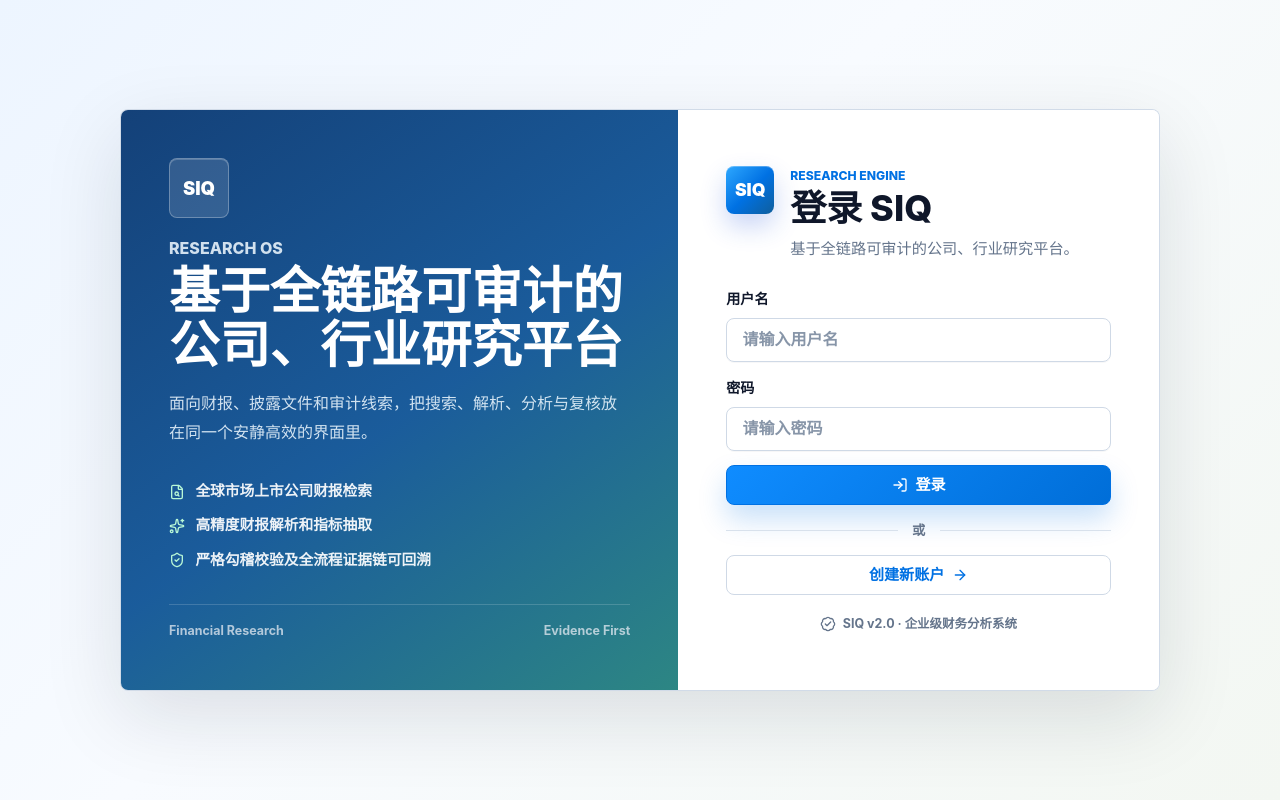
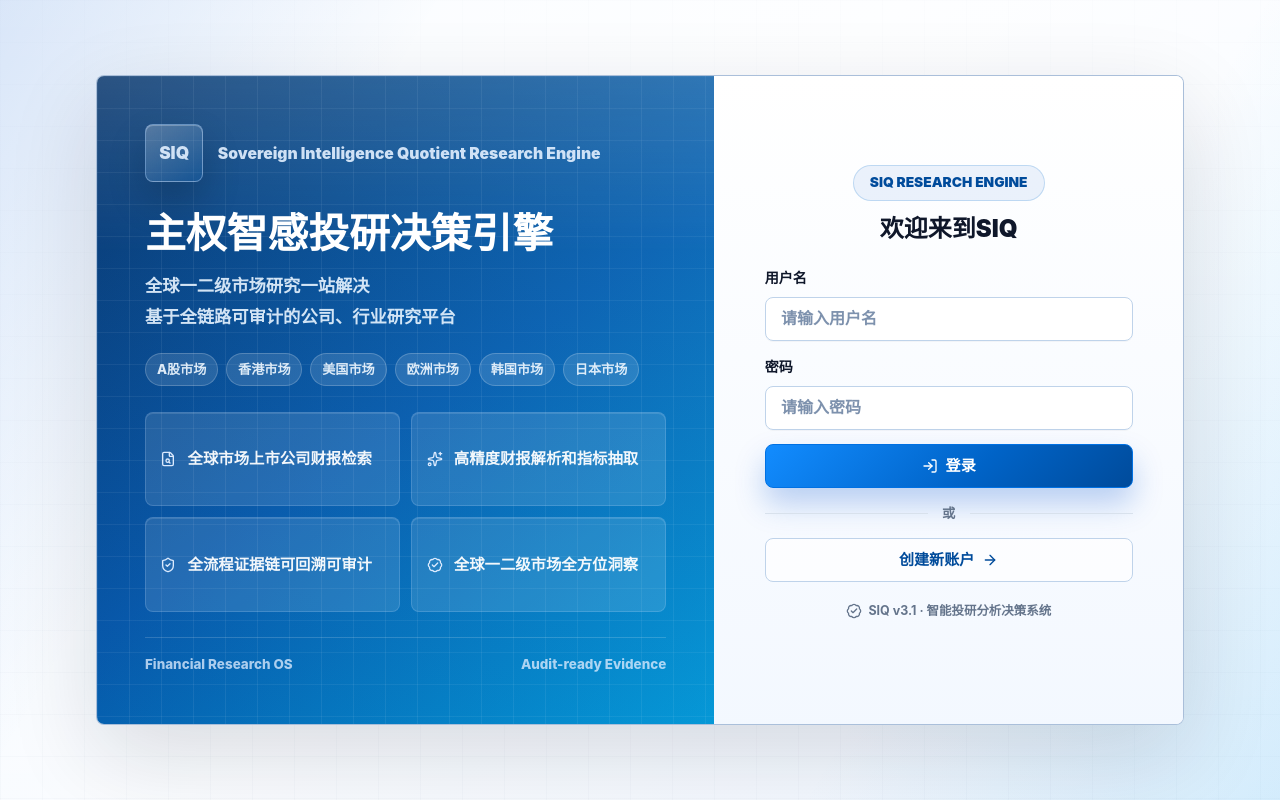
Before and after one commit to maoyadongsh/siq-research-engine, a React (Vite) app in the folder apps/web/: page /login in a window 1280 px wide. Built offline with nearby package versions, Linux system fonts and the light colour scheme.

Commit message:
feat(web): refresh auth responsive screens

```diff
--- a/apps/web/src/pages/Login.tsx
+++ b/apps/web/src/pages/Login.tsx
@@ -2,17 +2,40 @@ import React, { useState } from 'react'
 import { ArrowRight, BadgeCheck, FileSearch, Loader2, LogIn, ShieldCheck, Sparkles } from 'lucide-react'
 import { useNavigate } from 'react-router-dom'
 import { useAuth } from '../hooks/useAuth'
+
+const loginHighlights = [
+  {
+    icon: FileSearch,
+    label: '全球市场上市公司财报检索',
+  },
+  {
+    icon: Sparkles,
+    label: '高精度财报解析和指标抽取',
+  },
+  {
+    icon: ShieldCheck,
+    label: '全流程证据链可回溯可审计',
+  },
+  {
+    icon: BadgeCheck,
+    label: '全球一二级市场全方位洞察',
+  },
+]
 
 interface LoginFormData {
   username: string
   password: string
 }
 
+const demoLoginDefaultsEnabled = import.meta.env.VITE_SIQ_DEMO_LOGIN_DEFAULTS === '1'
+
+const defaultLoginFormData: LoginFormData = {
+  username: import.meta.env.VITE_SIQ_LOGIN_DEFAULT_USERNAME || (demoLoginDefaultsEnabled ? 'admin' : ''),
+  password: import.meta.env.VITE_SIQ_LOGIN_DEFAULT_PASSWORD || (demoLoginDefaultsEnabled ? 'Admin@123456' : ''),
+}
+
 export function LoginPage() {
-  const [formData, setFormData] = useState<LoginFormData>({
-    username: '',
-    password: '',
-  })
+  const [formData, setFormData] = useState<LoginFormData>(defaultLoginFormData)
   const [manualEntryEnabled, setManualEntryEnabled] = useState(false)
   const [error, setError] = useState<string>('')
   const [loading, setLoading] = useState(false)
@@ -38,48 +61,54 @@ export function LoginPage() {
   return (
     <main className="auth-shell auth-shell-login">
       <section className="auth-card auth-card-login" aria-labelledby="login-title">
-        <div className="auth-copy" aria-label="SIQ Research Engine">
-          <div>
-            <div className="auth-copy-mark" aria-hidden="true">
-              <span>SIQ</span>
+        <div className="auth-copy" aria-label="SIQ Research Engine 主权智感投研决策引擎">
+          <div className="auth-copy-main">
+            <div className="auth-copy-topline">
+              <div className="auth-copy-mark" aria-hidden="true">
+                <span>SIQ</span>
+              </div>
+              <span>Sovereign Intelligence Quotient Research Engine</span>
             </div>
-            <p className="auth-copy-kicker">Research OS</p>
-            <h2>基于全链路可审计的公司、行业研究平台</h2>
+            <h2>主权智感投研决策引擎</h2>
             <p>
-              面向财报、披露文件和审计线索，把搜索、解析、分析与复核放在同一个安静高效的界面里。
+              全球一二级市场研究一站解决
+              <br />
+              基于全链路可审计的公司、行业研究平台
             </p>
+
+            <div className="auth-market-strip" aria-hidden="true">
+              <span>A股市场</span>
+              <span>香港市场</span>
+              <span>美国市场</span>
+              <span>欧洲市场</span>
+              <span>韩国市场</span>
+              <span>日本市场</span>
+            </div>
           </div>
 
           <div className="auth-copy-list" aria-hidden="true">
-            <div>
-              <FileSearch className="h-4 w-4" />
-              <span>全球市场上市公司财报检索</span>
-            </div>
-            <div>
-              <Sparkles className="h-4 w-4" />
-              <span>高精度财报解析和指标抽取</span>
-            </div>
-            <div>
-              <ShieldCheck className="h-4 w-4" />
-              <span>严格勾稽校验及全流程证据链可回溯</span>
-            </div>
+            {loginHighlights.map((item) => {
+              const Icon = item.icon
+              return (
+                <div key={item.label}>
+                  <Icon className="h-4 w-4" />
+                  <span>{item.label}</span>
+                </div>
+              )
+            })}
           </div>
 
           <div className="auth-copy-foot" aria-hidden="true">
-            <span>Financial Research</span>
-            <span>Evidence First</span>
+            <span>Financial Research OS</span>
+            <span>Audit-ready Evidence</span>
           </div>
         </div>
 
         <div className="auth-form-panel">
-          <div className="auth-brand auth-brand-login">
-            <div className="auth-logo" aria-hidden="true">SIQ</div>
-            <div>
-              <p className="auth-kicker">Research Engine</p>
-              <h1 id="login-title" className="auth-title">登录 SIQ</h1>
-              <p className="auth-description">基于全链路可审计的公司、行业研究平台。</p>
-            </div>
-          </div>
+          <h1 id="login-title" className="sr-only">登录 SIQ Research Engine</h1>
+
+          <div className="auth-form-kicker" aria-hidden="true">SIQ Research Engine</div>
+          <p className="auth-form-welcome">欢迎来到SIQ</p>
 
           <form className="auth-form auth-login-form" onSubmit={handleSubmit} autoComplete="off" data-form-type="other">
             {error && (
@@ -148,7 +177,7 @@ export function LoginPage() {
 
           <p className="auth-assurance">
             <BadgeCheck className="h-4 w-4" aria-hidden="true" />
-            SIQ v2.0 · 企业级财务分析系统
+            SIQ v3.1 · 智能投研分析决策系统
           </p>
         </div>
       </section>
--- a/apps/web/src/pages/Register.tsx
+++ b/apps/web/src/pages/Register.tsx
@@ -74,17 +74,11 @@ export function RegisterPage() {
 
   return (
     <main className="auth-shell">
-      <section className="auth-card" aria-labelledby="register-title">
-        <div className="auth-mobile-poster" aria-hidden="true">
-          <UserPlus className="h-8 w-8 text-white/90" />
-        </div>
-        <div className="auth-brand">
-          <div className="auth-logo" aria-hidden="true">SIQ</div>
-          <div>
-            <p className="auth-kicker">Account Access</p>
-            <h1 id="register-title" className="auth-title">创建账户</h1>
-            <p className="auth-description">提交后由管理员审核开通权限。</p>
-          </div>
+      <section className="auth-card auth-card-register" aria-labelledby="register-title">
+        <div className="auth-register-head">
+          <div className="auth-form-kicker auth-register-kicker" aria-hidden="true">SIQ Research Engine</div>
+          <h1 id="register-title" className="auth-title">创建账户</h1>
+          <p className="auth-description">提交后由管理员审核开通权限</p>
         </div>
 
         {submitted ? (
@@ -107,7 +101,7 @@ export function RegisterPage() {
             )}
 
             <label className="auth-field" htmlFor="username">
-              <span>用户名</span>
+              <span>用户名 <b className="auth-required" aria-hidden="true">*</b></span>
               <input
                 id="username"
                 name="username"
@@ -125,7 +119,7 @@ export function RegisterPage() {
             </label>
 
             <label className="auth-field" htmlFor="email">
-              <span>邮箱</span>
+              <span>邮箱 <b className="auth-required" aria-hidden="true">*</b></span>
               <input
                 id="email"
                 name="email"
@@ -135,7 +129,7 @@ export function RegisterPage() {
                 spellCheck={false}
                 value={formData.email}
                 onChange={(e) => setFormData({ ...formData, email: e.target.value })}
-                placeholder="name@example.com"
+                placeholder="请输入邮箱地址"
               />
             </label>
 
@@ -148,12 +142,12 @@ export function RegisterPage() {
                 autoComplete="name"
                 value={formData.full_name}
                 onChange={(e) => setFormData({ ...formData, full_name: e.target.value })}
-                placeholder="可选"
+                placeholder="请输入真实姓名（可选）"
               />
             </label>
 
             <label className="auth-field" htmlFor="password">
-              <span>密码</span>
+              <span>密码 <b className="auth-required" aria-hidden="true">*</b></span>
               <input
                 id="password"
                 name="password"
@@ -168,7 +162,7 @@ export function RegisterPage() {
             </label>
 
             <label className="auth-field" htmlFor="password2">
-              <span>确认密码</span>
+              <span>确认密码 <b className="auth-required" aria-hidden="true">*</b></span>
               <input
                 id="password2"
                 name="password2"
@@ -183,8 +177,13 @@ export function RegisterPage() {
 
             <button type="submit" disabled={loading} className="auth-primary">
               {loading ? <Loader2 className="h-4 w-4 animate-spin" /> : <UserPlus className="h-4 w-4" />}
-              {loading ? '注册中…' : '提交注册'}
+              {loading ? '注册中…' : '注册'}
             </button>
+
+            <div className="auth-register-divider" aria-hidden="true">
+              <span>已有账户？</span>
+            </div>
+
             <button type="button" onClick={() => navigate('/login')} className="auth-secondary">
               <ArrowLeft className="h-4 w-4" aria-hidden="true" />
               返回登录
@@ -192,7 +191,7 @@ export function RegisterPage() {
           </form>
         )}
 
-        <p className="auth-version">SIQ v2.0 · 企业级财务分析系统</p>
+        <p className="auth-version">SIQ v3.1 · 智能投研分析决策系统</p>
       </section>
     </main>
   )
--- a/apps/web/src/styles/auth.css
+++ b/apps/web/src/styles/auth.css
@@ -1,20 +1,67 @@
 .auth-shell {
+  position: relative;
+  isolation: isolate;
+  overflow-x: hidden;
   min-height: 100dvh;
   display: grid;
   place-items: center;
   padding: max(1rem, env(safe-area-inset-top)) max(1rem, env(safe-area-inset-right)) max(1rem, env(safe-area-inset-bottom)) max(1rem, env(safe-area-inset-left));
   background:
-    linear-gradient(135deg, #edf5ff 0%, #f8fbff 44%, #f3f7f2 100%),
-    linear-gradient(180deg, rgba(255,255,255,.9), rgba(245,247,251,.96));
+    linear-gradient(90deg, rgba(8, 47, 99, .035) 1px, transparent 1px),
+    linear-gradient(180deg, rgba(8, 47, 99, .035) 1px, transparent 1px),
+    linear-gradient(132deg, rgba(232, 244, 255, .98) 0%, rgba(248, 251, 255, .98) 45%, rgba(225, 238, 255, .94) 100%);
+  background-size: 42px 42px, 42px 42px, auto;
+}
+
+.auth-shell::before {
+  content: "";
+  position: absolute;
+  inset: 0;
+  z-index: -1;
+  background:
+    linear-gradient(120deg, rgba(0, 82, 204, .13), transparent 24rem),
+    linear-gradient(300deg, rgba(14, 165, 233, .12), transparent 26rem),
+    linear-gradient(180deg, rgba(255, 255, 255, .76), rgba(255, 255, 255, .44));
 }
 
 .auth-card {
+  position: relative;
+  z-index: 1;
   width: min(100%, 31rem);
-  border: 1px solid rgba(205, 216, 230, .9);
+  border: 1px solid rgba(180, 199, 224, .92);
   border-radius: .5rem;
-  background: rgba(255,255,255,.96);
+  background:
+    linear-gradient(180deg, rgba(255,255,255,.98), rgba(255,255,255,.93));
   padding: clamp(1.25rem, 3vw, 2rem);
-  box-shadow: 0 26px 80px rgba(15, 23, 42, .12);
+  box-shadow:
+    0 30px 90px rgba(15, 23, 42, .14),
+    0 1px 0 rgba(255, 255, 255, .95) inset;
+}
+
+.auth-card-register {
+  width: min(100%, 31.25rem);
+  padding: clamp(1.8rem, 5vw, 2.45rem);
+}
+
+.auth-register-head {
+  min-width: 0;
+  text-align: center;
+}
+
+.auth-register-head .auth-title {
+  margin: 1.25rem 0 0;
+  font-size: clamp(1.15rem, 2.2vw, 1.5rem);
+  line-height: 1.15;
+}
+
+.auth-register-head .auth-description {
+  margin: .7rem auto 0;
+  max-width: 24rem;
+}
+
+.auth-register-kicker {
+  display: flex;
+  margin: 0 auto 2.15rem;
 }
 
 .auth-shell-login {
@@ -22,104 +69,208 @@
 }
 
 .auth-card-login {
-  width: min(100%, 65rem);
+  width: min(100%, 68rem);
   display: grid;
-  grid-template-columns: minmax(0, 1.02fr) minmax(24rem, .88fr);
+  grid-template-columns: minmax(0, 1.08fr) minmax(23rem, .82fr);
   overflow: hidden;
   padding: 0;
+  border-color: rgba(165, 187, 216, .94);
+  background:
+    linear-gradient(90deg, rgba(15, 23, 42, .04), transparent 42%),
+    rgba(255, 255, 255, .98);
 }
 
 .auth-copy {
+  position: relative;
   display: flex;
   min-height: 34rem;
   min-width: 0;
   flex-direction: column;
   justify-content: space-between;
-  gap: 2rem;
+  gap: 1.6rem;
   padding: clamp(2rem, 4vw, 3rem);
   background:
-    linear-gradient(145deg, rgba(10, 57, 115, .96) 0%, rgba(14, 83, 150, .95) 52%, rgba(22, 121, 118, .9) 100%);
+    linear-gradient(90deg, rgba(255,255,255,.065) 1px, transparent 1px),
+    linear-gradient(180deg, rgba(255,255,255,.06) 1px, transparent 1px),
+    linear-gradient(145deg, #062a5f 0%, #0756a8 52%, #0094d3 100%);
+  background-size: 32px 32px, 32px 32px, auto;
   color: white;
+}
+
+.auth-copy::before {
+  content: "";
+  position: absolute;
+  inset: 0;
+  pointer-events: none;
+  background:
+    linear-gradient(180deg, rgba(255, 255, 255, .13), transparent 11rem),
+    linear-gradient(45deg, transparent 0%, rgba(56, 189, 248, .2) 100%);
+}
+
+.auth-copy > * {
+  position: relative;
+  z-index: 1;
+}
+
+.auth-copy-main {
+  min-width: 0;
+}
+
+.auth-copy-topline {
+  display: flex;
+  min-width: 0;
+  align-items: center;
+  gap: .9rem;
+  color: rgba(226, 239, 255, .9);
+  font-size: .98rem;
+  font-weight: 900;
+  line-height: 1.35;
+  text-transform: none;
+}
+
+.auth-copy-topline > span {
+  min-width: 0;
+  overflow-wrap: anywhere;
 }
 
 .auth-copy-mark {
   display: inline-flex;
-  width: 3.75rem;
-  height: 3.75rem;
+  width: 3.65rem;
+  height: 3.65rem;
+  flex: 0 0 auto;
   align-items: center;
   justify-content: center;
-  border: 1px solid rgba(255,255,255,.28);
+  border: 1px solid rgba(191, 219, 254, .42);
   border-radius: .5rem;
-  background: rgba(255,255,255,.13);
-  box-shadow: inset 0 1px 0 rgba(255,255,255,.2);
+  background:
+    linear-gradient(145deg, rgba(255,255,255,.24), rgba(14, 116, 205, .16));
+  box-shadow:
+    0 18px 38px rgba(0, 0, 0, .18),
+    inset 0 1px 0 rgba(255,255,255,.24);
 }
 
 .auth-copy-mark span {
-  font-size: 1.15rem;
+  font-size: 1.08rem;
   font-weight: 900;
   letter-spacing: 0;
 }
 
-.auth-copy-kicker {
-  margin: 1.4rem 0 .55rem;
-  color: rgba(219, 234, 254, .92);
-  font-size: .78rem;
-  font-weight: 850;
-  letter-spacing: 0;
-  text-transform: uppercase;
-}
-
 .auth-copy h2 {
   max-width: 31rem;
-  margin: 0;
-  font-size: clamp(2rem, 4vw, 3.15rem);
+  margin: 1.8rem 0 0;
+  font-size: clamp(1.65rem, 3.2vw, 2.55rem);
   font-weight: 850;
   line-height: 1.08;
   letter-spacing: 0;
   overflow-wrap: anywhere;
 }
 
+.auth-form-kicker {
+  display: inline-flex;
+  width: fit-content;
+  min-height: 2.25rem;
+  align-items: center;
+  justify-content: center;
+  align-self: center;
+  margin: 0;
+  border: 1px solid rgba(14, 116, 205, .2);
+  border-radius: 999px;
+  background: rgba(0, 82, 204, .075);
+  color: #004b9b;
+  padding: .42rem 1rem;
+  font-size: .86rem;
+  font-weight: 900;
+  line-height: 1;
+  letter-spacing: 0;
+  text-transform: uppercase;
+}
+
+.auth-form-welcome {
+  margin: .85rem 0 1.55rem;
+  color: var(--color-text);
+  font-size: clamp(1.15rem, 2.2vw, 1.5rem);
+  font-weight: 900;
+  line-height: 1.15;
+  text-align: center;
+  overflow-wrap: anywhere;
+}
+
 .auth-copy p {
   max-width: 32rem;
   margin: 1rem 0 0;
-  color: rgba(240, 249, 255, .86);
-  font-size: 1rem;
-  line-height: 1.85;
+  color: rgba(232, 244, 255, .9);
+  font-size: 1.08rem;
+  font-weight: 730;
+  line-height: 1.78;
   overflow-wrap: anywhere;
+}
+
+.auth-market-strip {
+  display: flex;
+  max-width: 32rem;
+  flex-wrap: wrap;
+  gap: .5rem;
+  margin-top: 1.25rem;
+}
+
+.auth-market-strip span {
+  min-height: 1.9rem;
+  border: 1px solid rgba(255, 255, 255, .2);
+  border-radius: 999px;
+  background: rgba(255, 255, 255, .12);
+  color: rgba(241, 248, 255, .9);
+  padding: .32rem .68rem;
+  font-size: .82rem;
+  font-weight: 850;
 }
 
 .auth-copy-list {
   display: grid;
-  gap: .65rem;
-  max-width: 26rem;
+  grid-template-columns: repeat(2, minmax(0, 1fr));
+  gap: .7rem;
+  max-width: 100%;
 }
 
 .auth-copy-list div,
 .auth-copy-foot {
   display: flex;
-  align-items: center;
 }
 
 .auth-copy-list div {
-  gap: .65rem;
-  color: rgba(255,255,255,.92);
-  font-size: .92rem;
-  font-weight: 760;
+  min-height: 5.9rem;
   min-width: 0;
+  align-items: center;
+  gap: .7rem;
+  border: 1px solid rgba(191, 219, 254, .2);
+  border-radius: .5rem;
+  background: rgba(255,255,255,.115);
+  color: rgba(255,255,255,.94);
+  padding: .9rem;
+  font-size: .96rem;
+  font-weight: 880;
+  line-height: 1.5;
+  box-shadow: inset 0 1px 0 rgba(255,255,255,.12);
 }
 
 .auth-copy-list svg {
-  color: #b7f7d6;
+  flex: 0 0 auto;
+  color: #dbeafe;
+}
+
+.auth-copy-list span {
+  min-width: 0;
+  overflow-wrap: anywhere;
 }
 
 .auth-copy-foot {
+  align-items: center;
   justify-content: space-between;
   gap: 1rem;
   border-top: 1px solid rgba(255,255,255,.16);
   padding-top: 1rem;
-  color: rgba(226, 232, 240, .76);
-  font-size: .78rem;
-  font-weight: 750;
+  color: rgba(219, 234, 254, .78);
+  font-size: .84rem;
+  font-weight: 850;
 }
 
 .auth-form-panel {
@@ -127,8 +278,9 @@
   min-width: 0;
   flex-direction: column;
   justify-content: center;
-  padding: clamp(2rem, 4vw, 3rem);
-  background: rgba(255,255,255,.98);
+  padding: clamp(2rem, 4vw, 3.15rem) clamp(2rem, 4vw, 3.15rem) clamp(3.25rem, 5vw, 4.6rem);
+  background:
+    linear-gradient(180deg, rgba(255,255,255,1), rgba(243, 248, 255, .98));
 }
 
 .auth-brand {
@@ -154,12 +306,14 @@
   align-items: center;
   justify-content: center;
   border-radius: .5rem;
-  background: linear-gradient(135deg, #2ea8ff 0%, #0071e3 52%, #0f5e9c 100%);
+  background: linear-gradient(135deg, #0ea5e9 0%, #0052cc 55%, #073f86 100%);
   color: white;
   font-size: 1.1rem;
   font-weight: 900;
   letter-spacing: 0;
-  box-shadow: 0 12px 26px rgba(29,78,216,.24), inset 0 1px 0 rgba(255,255,255,.28);
+  box-shadow:
+    0 14px 28px rgba(0, 82, 204, .22),
+    inset 0 1px 0 rgba(255,255,255,.28);
 }
 
 .auth-kicker {
@@ -174,7 +328,7 @@
 .auth-title {
   margin: .18rem 0 0;
   color: var(--color-text);
-  font-size: clamp(1.75rem, 5vw, 2.25rem);
+  font-size: clamp(1.75rem, 5vw, 2.2rem);
   line-height: 1.1;
   font-weight: 850;
   letter-spacing: 0;
@@ -184,7 +338,7 @@
 .auth-description {
   margin: .5rem 0 0;
   color: var(--color-text-muted);
-  font-size: .95rem;
+  font-size: .96rem;
   line-height: 1.65;
   overflow-wrap: anywhere;
 }
@@ -196,7 +350,7 @@
 }
 
 .auth-login-form {
-  margin-top: 1.7rem;
+  margin-top: 0;
 }
 
 .auth-field {
@@ -207,28 +361,35 @@
   font-weight: 800;
 }
 
+.auth-required {
+  color: var(--color-destructive);
+  font-size: .92em;
+}
+
 .auth-field input {
   width: 100%;
   min-height: var(--control-lg);
-  border: 1px solid #cfd9e6;
+  border: 1px solid #bfd3ea;
   border-radius: .5rem;
-  background: rgba(255,255,255,.95);
+  background: rgba(255,255,255,.98);
   color: var(--color-text);
   padding: 0 .95rem;
   font-size: 1rem;
-  box-shadow: 0 1px 0 rgba(15,23,42,.03);
+  box-shadow:
+    0 1px 0 rgba(15,23,42,.03),
+    inset 0 1px 0 rgba(255,255,255,.88);
   transition: border-color 160ms ease, background 160ms ease, box-shadow 160ms ease;
 }
 
 .auth-field input::placeholder {
-  color: #8795a8;
+  color: #7d91ad;
 }
 
 .auth-field input:focus-visible {
   border-color: var(--color-primary);
   background: white;
   outline: none;
-  box-shadow: 0 0 0 4px rgba(0,113,227,.14);
+  box-shadow: 0 0 0 4px rgba(0,82,204,.14), 0 10px 24px rgba(15, 23, 42, .06);
 }
 
 .auth-alert,
@@ -258,7 +419,7 @@
 .auth-primary,
 .auth-secondary {
   display: inline-flex;
-  min-height: var(--control-lg);
+  min-height: 2.75rem;
   width: 100%;
   align-items: center;
   justify-content: center;
@@ -273,25 +434,25 @@
 
 .auth-primary {
   border: 1px solid var(--color-primary);
-  background: linear-gradient(135deg, #0f8cff 0%, #006ed8 100%);
+  background: linear-gradient(135deg, #128cff 0%, #0063c7 58%, #004b9b 100%);
   color: white;
-  box-shadow: 0 14px 28px rgba(0,113,227,.22);
+  box-shadow: 0 16px 30px rgba(0,82,204,.26);
 }
 
 .auth-primary:hover:not(:disabled) {
-  background: linear-gradient(135deg, #0078ed 0%, #005bb5 100%);
+  background: linear-gradient(135deg, #0078ed 0%, #004f9e 100%);
   transform: translateY(-1px);
 }
 
 .auth-secondary {
-  border: 1px solid #cfd9e6;
-  background: white;
-  color: var(--color-primary);
+  border: 1px solid #bfd3ea;
+  background: rgba(255,255,255,.72);
+  color: #004b9b;
 }
 
 .auth-secondary:hover {
-  border-color: rgba(0,113,227,.38);
-  background: rgba(239,246,255,.9);
+  border-color: rgba(0,82,204,.38);
+  background: rgba(232,244,255,.9);
 }
 
 .auth-primary:disabled {
@@ -301,8 +462,13 @@
 
 .auth-primary:focus-visible,
 .auth-secondary:focus-visible {
-  outline: 3px solid rgba(0,113,227,.18);
+  outline: 3px solid rgba(0,82,204,.18);
   outline-offset: 2px;
+}
+
+.auth-login-form .auth-primary,
+.auth-login-form .auth-secondary {
+  min-height: 2.75rem;
 }
 
 .auth-divider {
@@ -316,6 +482,23 @@
 
 .auth-divider::before,
 .auth-divider::after {
+  content: "";
+  height: 1px;
+  flex: 1;
+  background: #d8e1ec;
+}
+
+.auth-register-divider {
+  display: flex;
+  align-items: center;
+  gap: .85rem;
+  color: var(--color-text-muted);
+  font-size: .9rem;
+  font-weight: 750;
+}
+
+.auth-register-divider::before,
+.auth-register-divider::after {
   content: "";
   height: 1px;
   flex: 1;
@@ -374,14 +557,36 @@
   }
 
   .auth-mobile-poster {
+    position: relative;
     display: flex;
     align-items: center;
     justify-content: center;
-    height: 6.5rem;
+    height: 6.75rem;
+    overflow: hidden;
     margin-bottom: 1rem;
     border-radius: .5rem;
-    background: linear-gradient(135deg, #2ea8ff 0%, #0071e3 52%, #0f766e 100%);
-    box-shadow: 0 14px 32px rgba(29, 78, 216, .18);
+    background:
+      linear-gradient(135deg, rgba(14, 165, 233, .96), rgba(0, 82, 204, .92), rgba(7, 63, 134, .96));
+    box-shadow: 0 14px 32px rgba(0, 82, 204, .18);
+  }
+
+  .auth-mobile-poster::before {
+    content: "";
+    position: absolute;
+    inset: 0;
+    background:
+      linear-gradient(90deg, rgba(15, 23, 42, .34), transparent 62%),
+      linear-gradient(180deg, transparent, rgba(15, 23, 42, .18));
+    pointer-events: none;
+  }
+
+  .auth-mobile-poster > svg {
+    position: relative;
+    z-index: 1;
+  }
+
+  .auth-login-form {
+    margin-top: 1.35rem;
   }
 }
 
@@ -409,8 +614,62 @@
     font-size: 1.6rem;
   }
 
+  .auth-description {
+    font-size: .9rem;
+  }
+
+  .auth-login-form {
+    gap: .75rem;
+  }
+
   .auth-primary,
   .auth-secondary {
     padding: 0 .75rem;
   }
 }
+
+@media (min-width: 1024px) and (max-width: 1180px) {
+  .auth-card-login {
+    grid-template-columns: minmax(0, 1fr) minmax(22rem, .9fr);
+  }
+
+  .auth-copy-list {
+    grid-template-columns: 1fr;
+    gap: .55rem;
+  }
+
+  .auth-copy-list div {
+    min-height: auto;
+    flex-direction: row;
+    align-items: center;
+    padding: .7rem .8rem;
+  }
+}
+
+@media (min-width: 1024px) and (max-height: 760px) {
+  .auth-copy {
+    min-height: 31rem;
+    gap: 1.2rem;
+    padding-top: 2.2rem;
+    padding-bottom: 2.2rem;
+  }
+
+  .auth-copy h2 {
+    margin-top: 1.25rem;
+    font-size: clamp(1.5rem, 2.7vw, 2.2rem);
+  }
+
+  .auth-copy p {
+    margin-top: .75rem;
+    line-height: 1.7;
+  }
+
+  .auth-market-strip {
+    margin-top: 1rem;
+  }
+
+  .auth-copy-list div {
+    min-height: 5.1rem;
+    padding: .75rem;
+  }
+}
```
Also changed, not shown: 3 other files (tests, documents, lock files or other folders).
